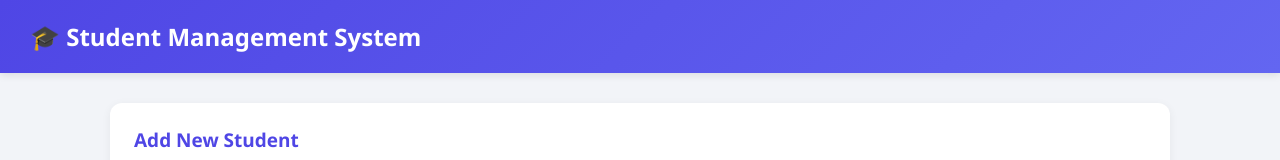
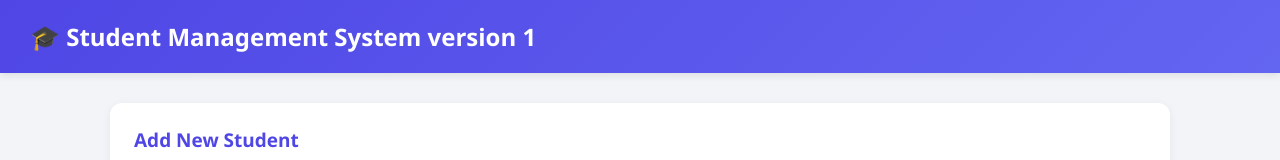
Before and after one commit to dineshd1575/student-management-system, a plain HTML site: page frontend/index.html in a window 1280 px wide. Shown: the top 160 px of the page. Drawn offline with Linux system fonts and the light colour scheme; no server answers.

Commit message:
Updated frontend homepage

```diff
--- a/frontend/index.html
+++ b/frontend/index.html
@@ -9,7 +9,7 @@
 <body>
 
   <header class="topbar">
-    <h1>🎓 Student Management System</h1>
+    <h1>🎓 Student Management System version 1</h1>
   </header>
 
   <main class="container">
```
